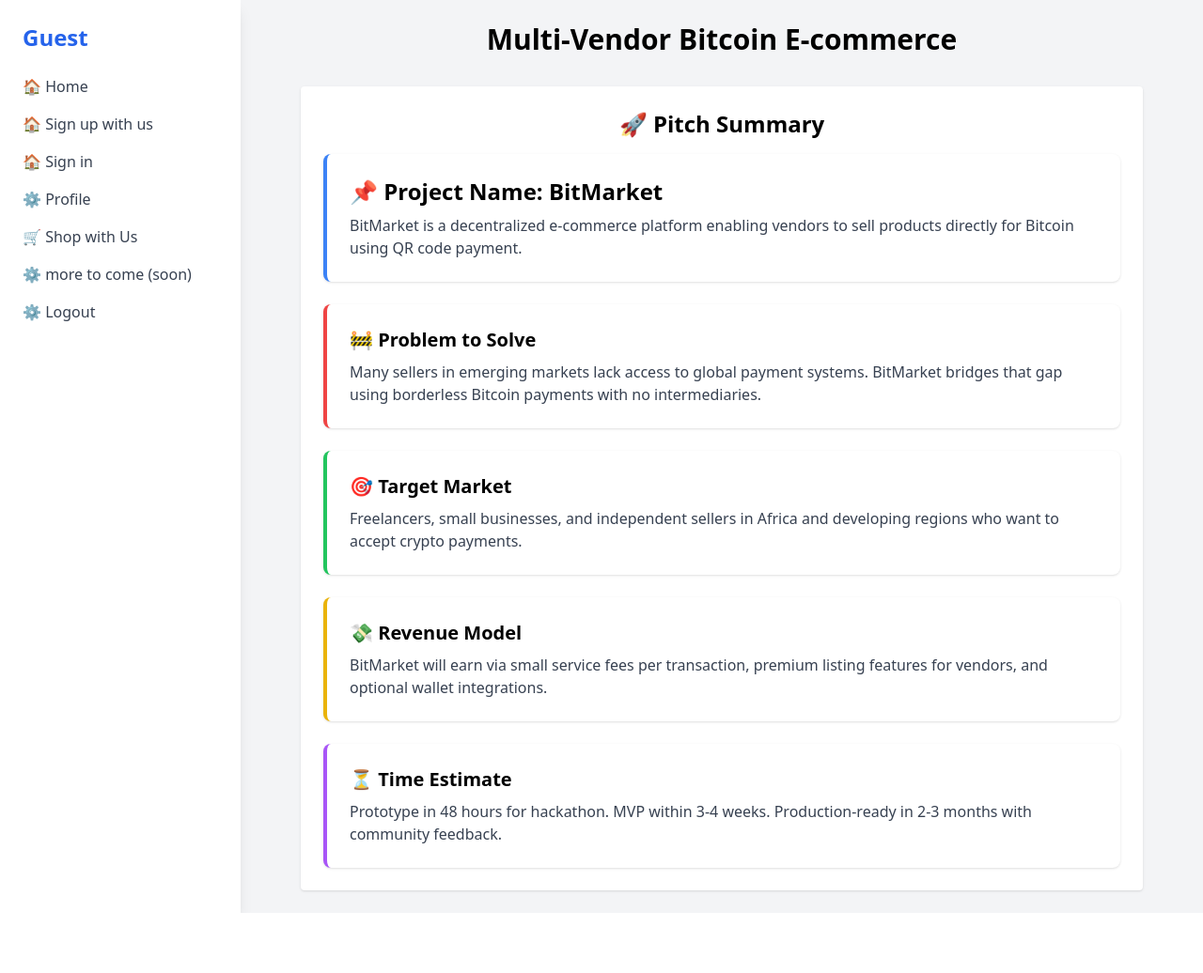
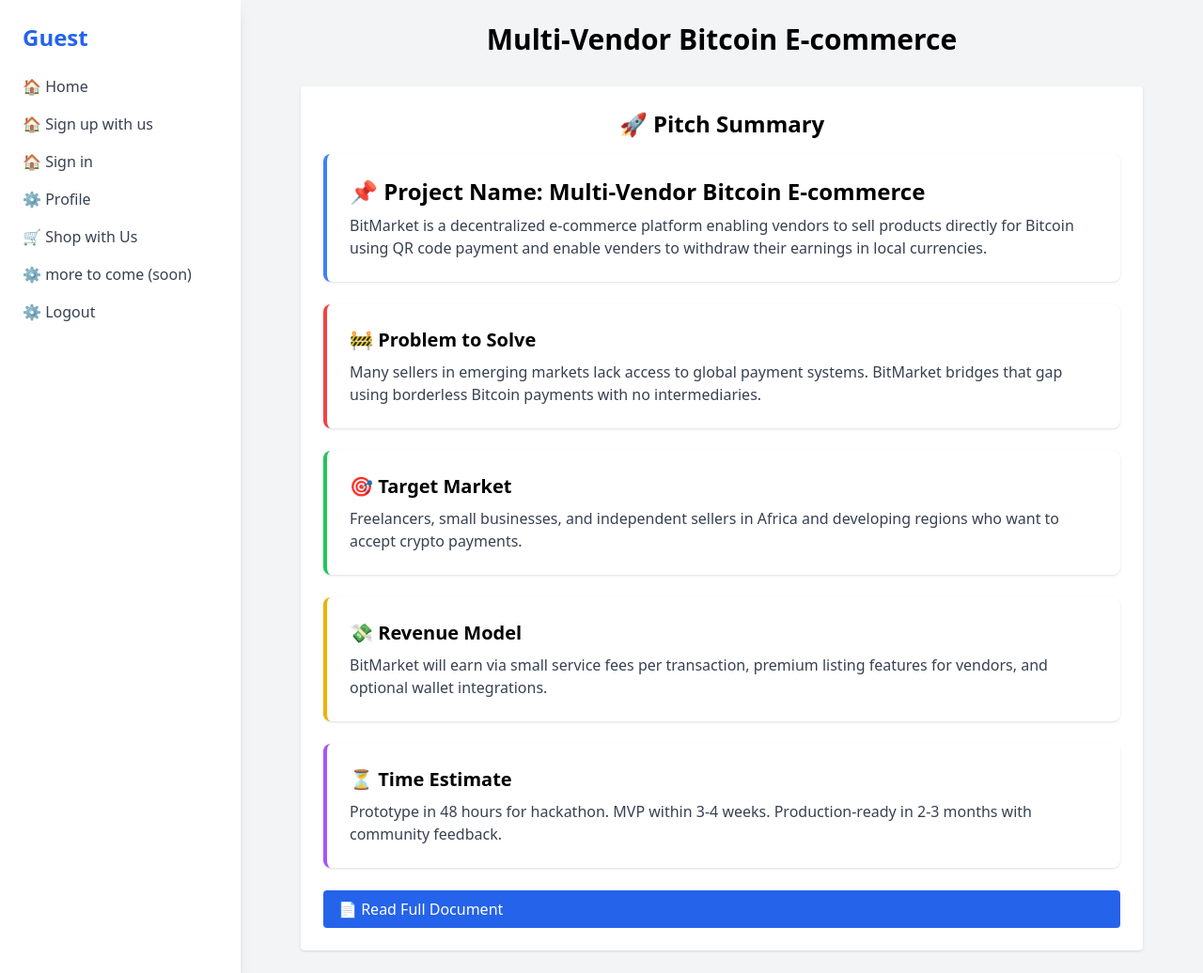
Before and after one commit to Joie199/btcrelayapp, a PHP site: page / in a window 1280 px wide. Shown: the whole page at 94% size. Before the commit the page ends 972 px from the top, so only its background shows below. Run offline with PHP 8.4, Linux system fonts and the light colour scheme; some libraries are stand-ins or nearby versions.

Commit message:
working on the readme stuff and

```diff
--- a/Site/index.php
+++ b/Site/index.php
@@ -25,8 +25,8 @@
         <h2 class="text-2xl font-bold mb-4 text-center">🚀 Pitch Summary</h2>
         <div class="grid gap-6">
           <div class="p-6 bg-white rounded-lg shadow border-l-4 border-blue-500">
-            <h3 class="text-2xl font-bold mb-2">📌 Project Name: BitMarket</h3>
-            <p class="text-gray-700">BitMarket is a decentralized e-commerce platform enabling vendors to sell products directly for Bitcoin using QR code payment.</p>
+            <h3 class="text-2xl font-bold mb-2">📌 Project Name: Multi-Vendor Bitcoin E-commerce</h3>
+            <p class="text-gray-700">BitMarket is a decentralized e-commerce platform enabling vendors to sell products directly for Bitcoin using QR code payment and enable venders to withdraw their earnings in local currencies.</p>
           </div>
           <div class="p-6 bg-white rounded-lg shadow border-l-4 border-red-500">
             <h3 class="text-xl font-semibold mb-2">🚧 Problem to Solve</h3>
@@ -44,6 +44,10 @@
             <h3 class="text-xl font-semibold mb-2">⏳ Time Estimate</h3>
             <p class="text-gray-700">Prototype in 48 hours for hackathon. MVP within 3-4 weeks. Production-ready in 2-3 months with community feedback.</p>
           </div>
+          <a href="doc/Multi%20vender%20Bitcoin%20introduction.docx" target="_blank" class="inline-block px-4 py-2 bg-blue-600 text-white rounded hover:bg-blue-700">
+  📄 Read Full Document
+</a>
+
         </div>
 
       </div>
```
Also changed, not shown: README.md, 1 other file.
